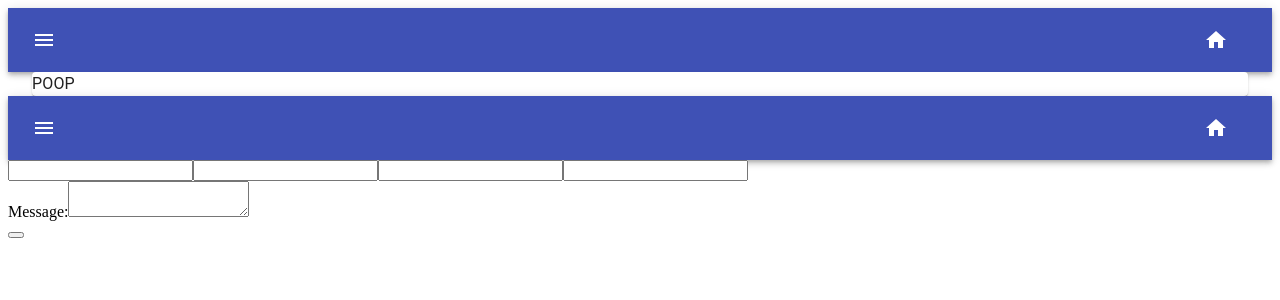
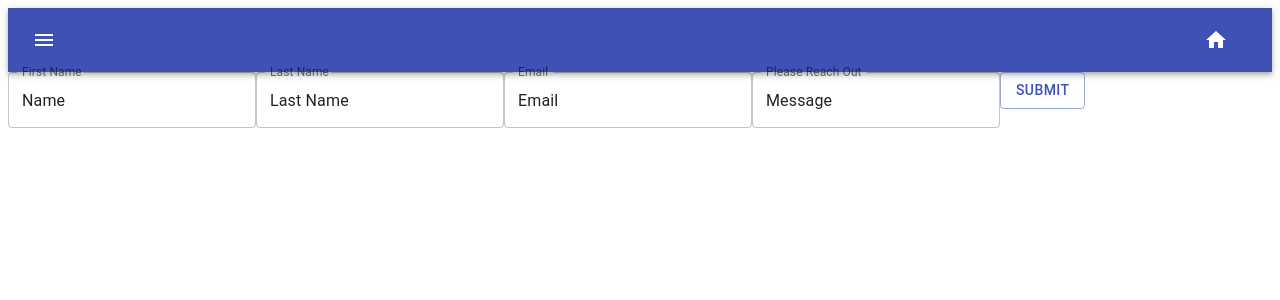
Before and after one commit to IanHancock36/f3-app-main, a React (Create React App) app: page / in a window 1280 px wide. Shown: the top 300 px of the page. Built offline with nearby package versions, Linux system fonts and the light colour scheme.

Commit message:
added more to the contact form

```diff
--- a/src/Components/Contact.js
+++ b/src/Components/Contact.js
@@ -1,11 +1,11 @@
 import React,{useState} from 'react'
 import Navbar from './Navbar'
 import Button from '@material-ui/core/Button';
-import Container from '@material-ui/core/Container';
-import Grid from '@material-ui/core/Grid';
+import FormControl from '@material-ui/core/FormControl';
+import OutlinedInput from '@material-ui/core/OutlinedInput';
 import TextField from '@material-ui/core/TextField';
 import { makeStyles } from '@material-ui/core/styles';
-
+import InputLabel from '@material-ui/core/InputLabel';
 const useStyles = makeStyles((theme) => ({
   container: {
     padding: theme.spacing(3),
@@ -15,55 +15,58 @@ const useStyles = makeStyles((theme) => ({
 
 
 function Contact() {
-    const [firstname, setFirstName] = useState('')
-    const [lastname, setLastName] = useState('')
-    const [email, setEmail] = useState('')
-    const [message, setMessage] = useState('')
+    const classes = useStyles()
+    const [firstname, setFirstName] = useState('Name')
+    const [lastname, setLastName] = useState('Last Name')
+    const [email, setEmail] = useState('Email')
+    const [message, setMessage] = useState('What do you want to tell us?')
 
     const handleSubmit = event => {
         event.preventDefault()
         setFirstName(event.target.value)
     }
+
+        const handleChange = (event) => {
+            setFirstName(event.target.value);
+          }
+
     return (
         <div>
-            <Navbar />
-
-        <input type='text'
-               label="First Name"
-               name= 'firstname'
-               value={firstname}
-               onChange = {(event)=> setFirstName(event.target.value)}
-               />
-        <input type='text'
-               label="Last Name"
-               name= 'lastname'
-               value={lastname}
-               onChange = {(event)=> setLastName(event.target.value)}
-            />
-         <input type='text'
-               label="Email"
-               name= 'email'
-               value={email}
-               onChange = {(event)=> setEmail(event.target.value)}
-            />
-         <input type='text'
-               label="Last Name"
-               name= 'lastname'
-               value={lastname}
-               onChange = {(event)=> setLastName(event.target.value)}
-            />
-
-<div>
-        <label htmlFor="message">Message:</label>
-        <textarea id="message" required />
-      </div>
 
 
-       <button onSubmit={handleSubmit}>
+            <FormControl variant="outlined">
+        <InputLabel htmlFor="component-outlined">First Name</InputLabel>
+        <OutlinedInput id="component-outlined" value={firstname} onChange={handleChange} label="FirstName" />
+      </FormControl>
 
-       </button>
+      <FormControl variant="outlined">
+        <InputLabel htmlFor="component-outlined">Last Name</InputLabel>
+        <OutlinedInput id="component-outlined" value={lastname} onChange={handleChange} label="LastName" />
+      </FormControl>
+
+      <FormControl variant="outlined">
+        <InputLabel htmlFor="component-outlined">Email</InputLabel>
+        <OutlinedInput id="component-outlined" value={email} onChange={handleChange} label="Email" />
+      </FormControl>
+
+
+        <TextField
+          id="filled-helperText"
+          label="Please Reach Out"
+          defaultValue="Message"
+          onChangeCapture={handleChange}
+          variant="outlined"
+        />
+
+        <Button variant='outlined' color='primary'>Submit</Button>
+
+
+
+
 
         </div>
+
+
     )
 }
 
--- a/src/Components/Header.js
+++ b/src/Components/Header.js
@@ -14,7 +14,7 @@ function Header() {
         <Container maxWidth='xl'>
             <Paper>
                 <Typography>
-                    POOP
+
                 </Typography>
 
             </Paper>
```
